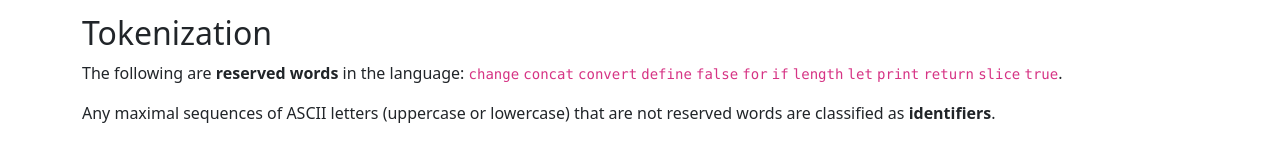
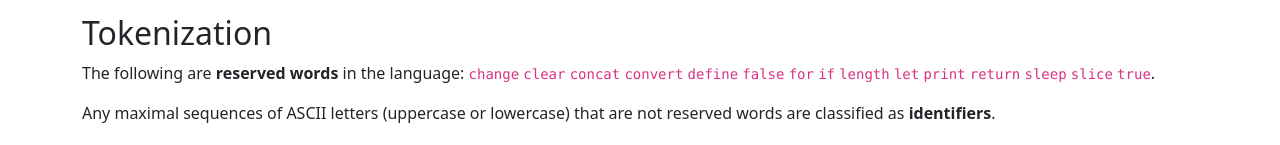
Before and after one commit to masak/crude-spec, a plain HTML site: page index.html in a window 1280 px wide. Shown: the part 187-332 px from the top of the page. Drawn offline with Linux system fonts and the light colour scheme.

Commit message:
Add 'sleep' and 'clear' as reserved words

```diff
--- a/index.html
+++ b/index.html
@@ -24,7 +24,7 @@
 
       <h2 id="tokenization">Tokenization</h2>
 
-      <p>The following are <strong>reserved words</strong> in the language: <code>change</code> <code>concat</code> <code>convert</code> <code>define</code> <code>false</code> <code>for</code> <code>if</code> <code>length</code> <code>let</code> <code>print</code> <code>return</code> <code>slice</code> <code>true</code>.</p>
+      <p>The following are <strong>reserved words</strong> in the language: <code>change</code> <code>clear</code> <code>concat</code> <code>convert</code> <code>define</code> <code>false</code> <code>for</code> <code>if</code> <code>length</code> <code>let</code> <code>print</code> <code>return</code> <code>sleep</code> <code>slice</code> <code>true</code>.</p>
 
       <p>Any maximal sequences of ASCII letters (uppercase or lowercase) that are not reserved words are classified as <strong>identifiers</strong>.</p>
 
```
